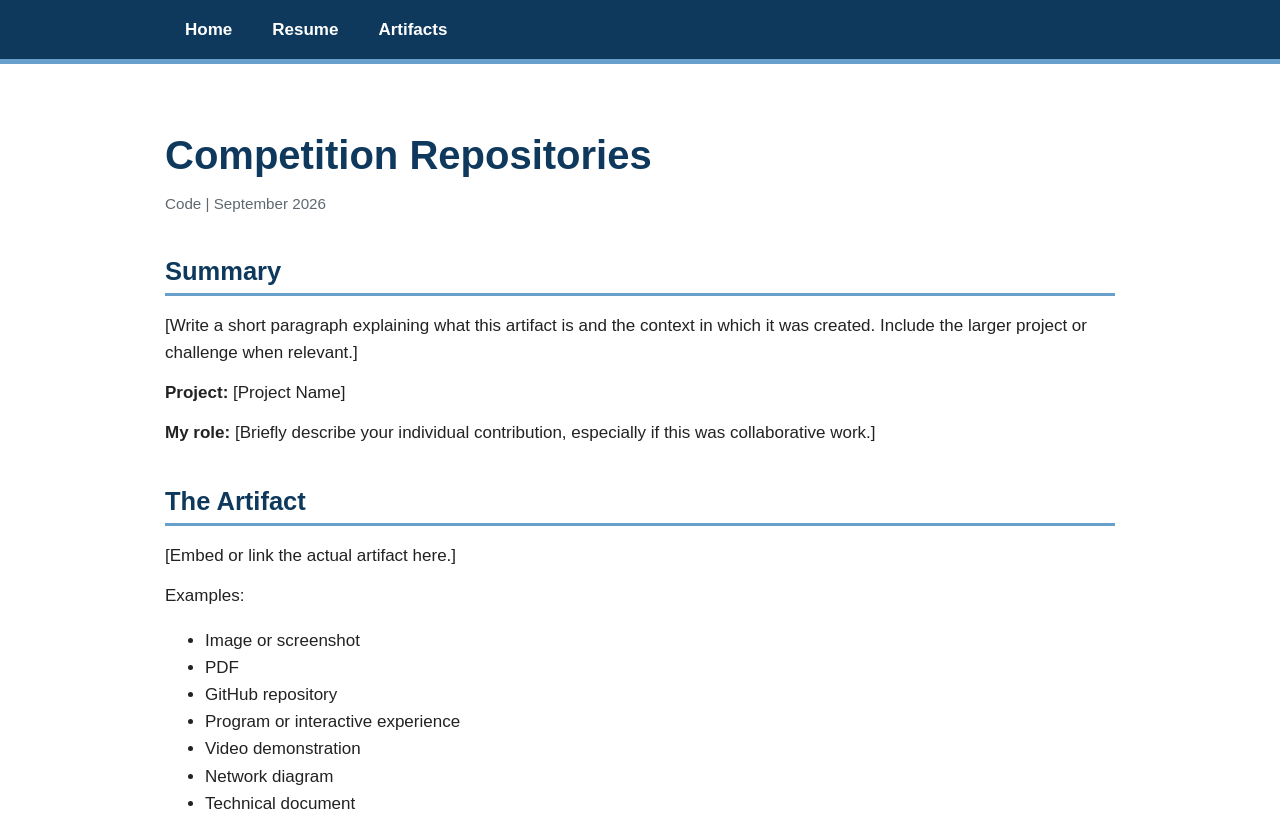
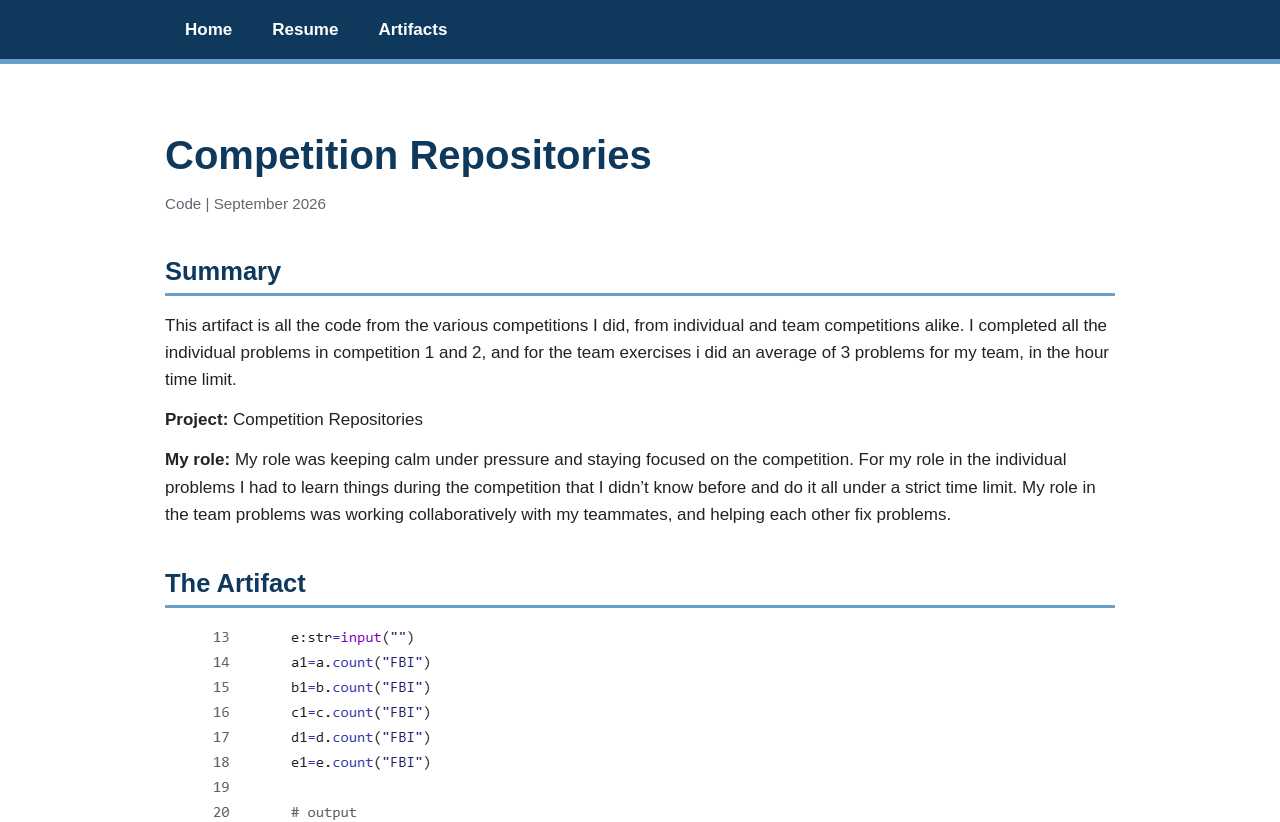
Before and after one commit to KaplanTonelli/apex-portfolio, a Jekyll site: the page built from artifacts/Competition_Repositories/index.md, in a window 1280 px wide and 1400 px high. Shown: the top 822 px of the window. Built offline with Jekyll 4.4.1, drawn with Linux system fonts in a browser that asks for light colours; some of the changed text lies outside the part shown.

Commit message:
Comp artifact changes

```diff
--- a/artifacts/Competition_Repositories/index.md
+++ b/artifacts/Competition_Repositories/index.md
@@ -9,36 +9,25 @@ title: Competition Repositories
 
 ## Summary
 
-[Write a short paragraph explaining what this artifact is and the context in which it was created. Include the larger project or challenge when relevant.]
+This artifact is all the code from the various competitions I did, from individual and team competitions alike. I completed all the individual problems in competition 1 and 2, and for the team exercises i did an average of 3 problems for my team, in the hour time limit.
 
-**Project:** [Project Name]
+**Project:** Competition Repositories
 
-**My role:** [Briefly describe your individual contribution, especially if this was collaborative work.]
+**My role:** My role was keeping calm under pressure and staying focused on the competition. For my role in the individual problems I had to learn things during the competition that I didn't know before and do it all under a strict time limit. My role in the team problems was working collaboratively with my teammates, and helping each other fix problems.
 
 ## The Artifact
 
-[Embed or link the actual artifact here.]
 
-Examples:
+![Description of artifact](CompCode.png)
 
-- Image or screenshot
-- PDF
-- GitHub repository
-- Program or interactive experience
-- Video demonstration
-- Network diagram
-- Technical document
-- Prototype photos
-
-![Description of artifact](ARTIFACT-IMAGE.png)
-
-[View the full artifact](LINK-TO-ARTIFACT)
+[View the full artifact](https://github.com/KaplanTonelli/Code-competition-1)
+[and](https://github.com/KaplanTonelli/Coding-competition-2)
 
 ## Skills Demonstrated
 
-<span class="skill-tag">[Skill]</span>
-<span class="skill-tag">[Skill]</span>
-<span class="skill-tag">[Skill]</span>
+<span class="skill-tag">Data Types</span>
+<span class="skill-tag">Competition under pressure</span>
+<span class="skill-tag">Variables</span>
 
 ## Tools and Technologies
 
```
Also changed, not shown: artifacts/Competition_Repositories/CompCode.png (added).
